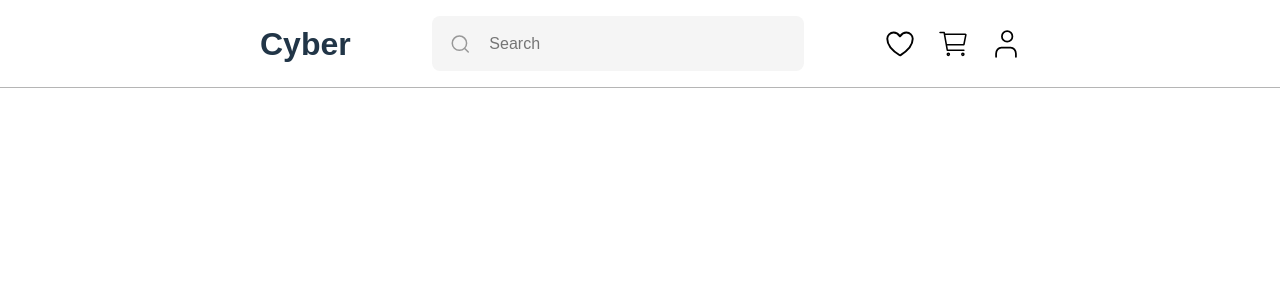
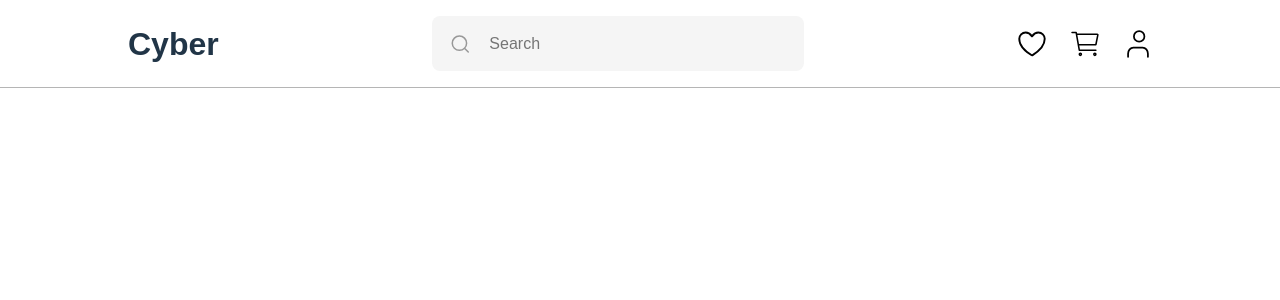
Before and after one commit to cks-wls/jin-appleaccessoryhub, a React (Vite) app: page / in a window 1280 px wide. Shown: the top 300 px of the page. Built offline with nearby package versions, Linux system fonts and the light colour scheme.

Commit message:
style : padding 수정

```diff
--- a/src/shared/components/style/headerStyle.css
+++ b/src/shared/components/style/headerStyle.css
@@ -7,7 +7,7 @@
   display: flex;
   align-items: center;
   justify-content: space-between;
-  padding: 0 260px;
+  padding: 0 10%;
 }
 .container h2 {
   font-size: 2rem;
```
